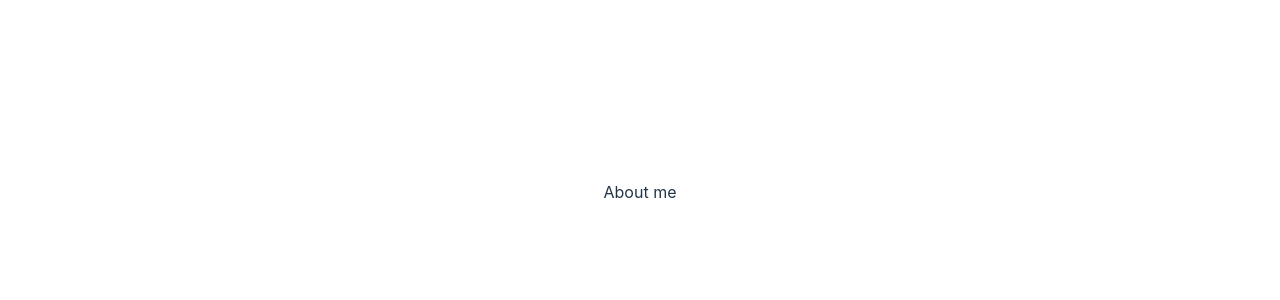
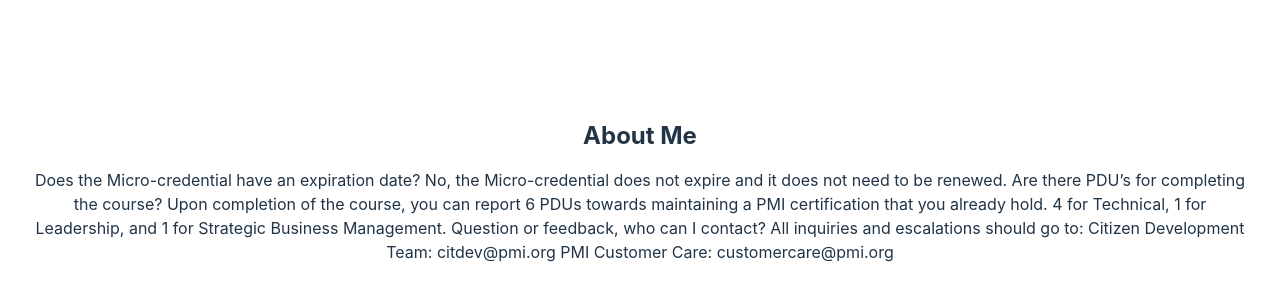
Before and after one commit to RashidBik/bAdfOx_JS, a React (Vite) app: page /about in a window 1280 px wide. Shown: the part 208-508 px from the top of the page. Built offline with nearby package versions, Linux system fonts and the light colour scheme.

Commit message:
About and Learn pages were updated

```diff
--- a/src/Pages/About.jsx
+++ b/src/Pages/About.jsx
@@ -3,7 +3,17 @@
 const About = () => {
   return (
     <div>
-      About me
+      <h2>About Me</h2>
+      <p>Does the Micro-credential have an expiration date?
+         No, the Micro-credential does not expire and it does not need to be renewed.
+         Are there PDU’s for completing the course?
+         Upon completion of the course, you can report 6 PDUs towards maintaining a PMI certification that
+         you already hold. 4 for Technical, 1 for Leadership, and 1 for Strategic  Business Management.
+         Question or feedback, who can I contact?
+         All inquiries and escalations should go to:
+         Citizen Development Team: citdev@pmi.org
+         PMI Customer Care: customercare@pmi.org
+      </p>
     </div>
   )
 }
--- a/src/Pages/Learn.jsx
+++ b/src/Pages/Learn.jsx
@@ -3,7 +3,7 @@
 const Learn = () => {
   return (
     <div>
-      Learn
+      <h1>JavaScript Array Methods</h1>
     </div>
   )
 }
```
Also changed, not shown: src/Components/Concat/ConcatM.jsx (added, +11 -0 lines).
